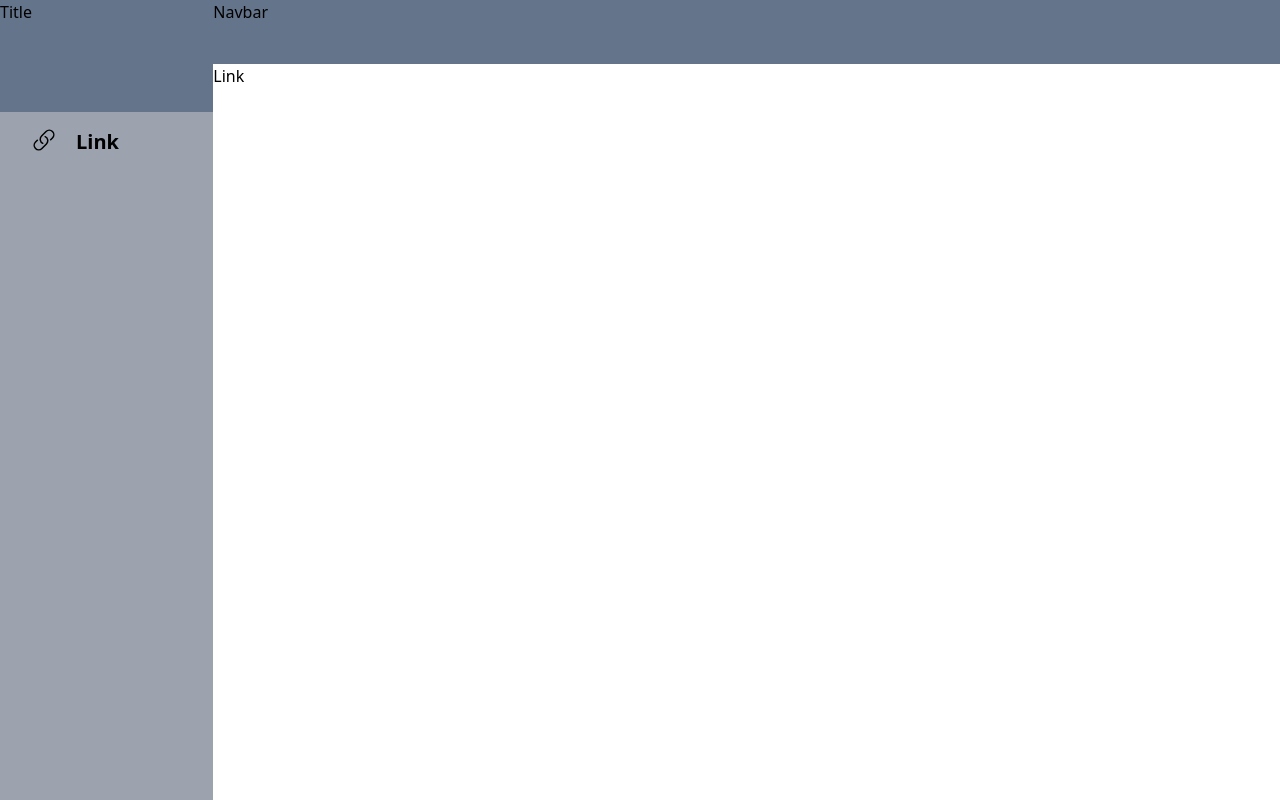
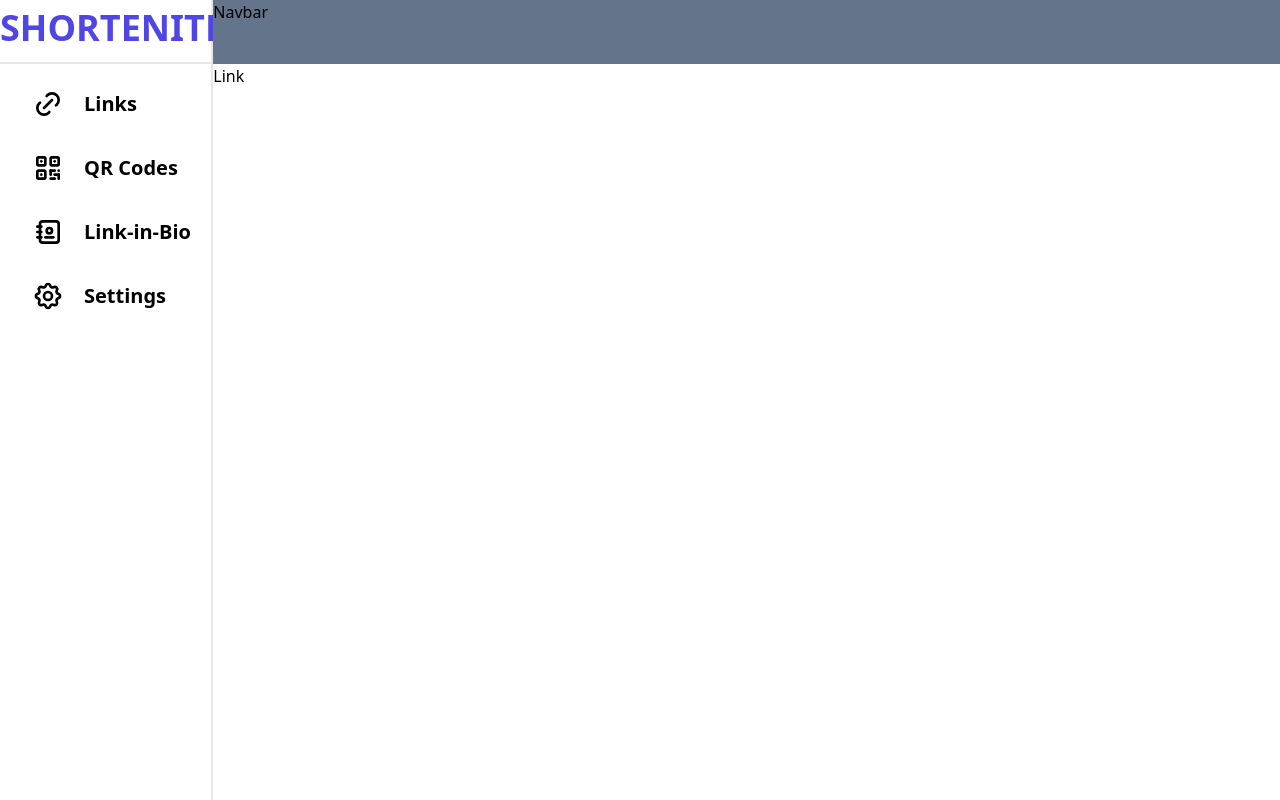
Before and after one commit to Mohit161220/shortenite, a React (Create React App) app in the folder frontend/: page / in a window 1280 px wide. Built offline with nearby package versions, Linux system fonts and the light colour scheme.

Commit message:
SideBar Added

```diff
--- a/frontend/src/dashboard/components/SideList.jsx
+++ b/frontend/src/dashboard/components/SideList.jsx
@@ -2,24 +2,112 @@ import React from "react";
 
 const SideList = () => {
   return (
-    <ul>
-      <li className="my-4">
-        <div className="p-0 text-xl font-semibold ml-8">
-            <span>
-          <svg
-            xmlns="http://www.w3.org/2000/svg"
-            viewBox="0 0 24 24"
-            fill="currentColor"
-            className="inline-block w-6 h-6 mr-5 align-top"
-          >
-            <path
-              fillRule="evenodd"
-              d="M19.902 4.098a3.75 3.75 0 00-5.304 0l-4.5 4.5a3.75 3.75 0 001.035 6.037.75.75 0 01-.646 1.353 5.25 5.25 0 01-1.449-8.45l4.5-4.5a5.25 5.25 0 117.424 7.424l-1.757 1.757a.75.75 0 11-1.06-1.06l1.757-1.757a3.75 3.75 0 000-5.304zm-7.389 4.267a.75.75 0 011-.353 5.25 5.25 0 011.449 8.45l-4.5 4.5a5.25 5.25 0 11-7.424-7.424l1.757-1.757a.75.75 0 111.06 1.06l-1.757 1.757a3.75 3.75 0 105.304 5.304l4.5-4.5a3.75 3.75 0 00-1.035-6.037.75.75 0 01-.354-1z"
-              clipRule="evenodd"
-            />
-          </svg>
+    <ul className="">
+      <li className="hover:bg-gray-100 hover:rounded-lg m-3 h-12 my-4">
+        <div className="flex items-center">
+          <span className="inline-block mx-5 mt-2 ">
+            <svg
+              xmlns="http://www.w3.org/2000/svg"
+              class="icon icon-tabler icon-tabler-link"
+              width="32"
+              height="32"
+              viewBox="0 0 24 24"
+              stroke-width="2"
+              stroke="currentColor"
+              fill="none"
+              stroke-linecap="round"
+              stroke-linejoin="round"
+            >
+              <path stroke="none" d="M0 0h24v24H0z" fill="none"></path>
+              <path d="M9 15l6 -6"></path>
+              <path d="M11 6l.463 -.536a5 5 0 0 1 7.071 7.072l-.534 .464"></path>
+              <path d="M13 18l-.397 .534a5.068 5.068 0 0 1 -7.127 0a4.972 4.972 0 0 1 0 -7.071l.524 -.463"></path>
+            </svg>
           </span>
-            Link
+          <span className="text-xl font-semibold mt-2">Links</span>
+        </div>
+      </li>
+      <li className="hover:bg-gray-100 hover:rounded-lg m-3 h-12 my-4">
+        <div className="flex items-center">
+          <span className="inline-block mx-5 mt-2 ">
+            <svg
+              xmlns="http://www.w3.org/2000/svg"
+              class="icon icon-tabler icon-tabler-qrcode"
+              width="32"
+              height="32"
+              viewBox="0 0 24 24"
+              stroke-width="2"
+              stroke="currentColor"
+              fill="none"
+              stroke-linecap="round"
+              stroke-linejoin="round"
+            >
+              <path stroke="none" d="M0 0h24v24H0z" fill="none"></path>
+              <path d="M4 4m0 1a1 1 0 0 1 1 -1h4a1 1 0 0 1 1 1v4a1 1 0 0 1 -1 1h-4a1 1 0 0 1 -1 -1z"></path>
+              <path d="M7 17l0 .01"></path>
+              <path d="M14 4m0 1a1 1 0 0 1 1 -1h4a1 1 0 0 1 1 1v4a1 1 0 0 1 -1 1h-4a1 1 0 0 1 -1 -1z"></path>
+              <path d="M7 7l0 .01"></path>
+              <path d="M4 14m0 1a1 1 0 0 1 1 -1h4a1 1 0 0 1 1 1v4a1 1 0 0 1 -1 1h-4a1 1 0 0 1 -1 -1z"></path>
+              <path d="M17 7l0 .01"></path>
+              <path d="M14 14l3 0"></path>
+              <path d="M20 14l0 .01"></path>
+              <path d="M14 14l0 3"></path>
+              <path d="M14 20l3 0"></path>
+              <path d="M17 17l3 0"></path>
+              <path d="M20 17l0 3"></path>
+            </svg>
+          </span>
+          <span className="text-xl font-semibold mt-2">QR Codes</span>
+        </div>
+      </li>
+      <li className="hover:bg-gray-100 hover:rounded-lg m-3 h-12 my-4">
+        <div className="flex items-center">
+          <span className="inline-block mx-5 mt-2 ">
+            <svg
+              xmlns="http://www.w3.org/2000/svg"
+              class="icon icon-tabler icon-tabler-address-book"
+              width="32"
+              height="32"
+              viewBox="0 0 24 24"
+              stroke-width="2"
+              stroke="currentColor"
+              fill="none"
+              stroke-linecap="round"
+              stroke-linejoin="round"
+            >
+              <path stroke="none" d="M0 0h24v24H0z" fill="none"></path>
+              <path d="M20 6v12a2 2 0 0 1 -2 2h-10a2 2 0 0 1 -2 -2v-12a2 2 0 0 1 2 -2h10a2 2 0 0 1 2 2z"></path>
+              <path d="M10 16h6"></path>
+              <path d="M13 11m-2 0a2 2 0 1 0 4 0a2 2 0 1 0 -4 0"></path>
+              <path d="M4 8h3"></path>
+              <path d="M4 12h3"></path>
+              <path d="M4 16h3"></path>
+            </svg>
+          </span>
+          <span className="text-xl font-semibold mt-2">Link-in-Bio</span>
+        </div>
+      </li>
+      <li className="hover:bg-gray-100 hover:rounded-lg m-3 h-12 my-4">
+        <div className="flex items-center">
+          <span className="inline-block mx-5 mt-2 ">
+            <svg
+              xmlns="http://www.w3.org/2000/svg"
+              class="icon icon-tabler icon-tabler-settings"
+              width="32"
+              height="32"
+              viewBox="0 0 24 24"
+              stroke-width="2"
+              stroke="currentColor"
+              fill="none"
+              stroke-linecap="round"
+              stroke-linejoin="round"
+            >
+              <path stroke="none" d="M0 0h24v24H0z" fill="none"></path>
+              <path d="M10.325 4.317c.426 -1.756 2.924 -1.756 3.35 0a1.724 1.724 0 0 0 2.573 1.066c1.543 -.94 3.31 .826 2.37 2.37a1.724 1.724 0 0 0 1.065 2.572c1.756 .426 1.756 2.924 0 3.35a1.724 1.724 0 0 0 -1.066 2.573c.94 1.543 -.826 3.31 -2.37 2.37a1.724 1.724 0 0 0 -2.572 1.065c-.426 1.756 -2.924 1.756 -3.35 0a1.724 1.724 0 0 0 -2.573 -1.066c-1.543 .94 -3.31 -.826 -2.37 -2.37a1.724 1.724 0 0 0 -1.065 -2.572c-1.756 -.426 -1.756 -2.924 0 -3.35a1.724 1.724 0 0 0 1.066 -2.573c-.94 -1.543 .826 -3.31 2.37 -2.37c1 .608 2.296 .07 2.572 -1.065z"></path>
+              <path d="M9 12a3 3 0 1 0 6 0a3 3 0 0 0 -6 0"></path>
+            </svg>
+          </span>
+          <span className="text-xl font-semibold mt-2">Settings</span>
         </div>
       </li>
     </ul>
--- a/frontend/src/dashboard/components/Sidebar.jsx
+++ b/frontend/src/dashboard/components/Sidebar.jsx
@@ -1,10 +1,13 @@
 import React from "react";
+
 import SideList from "./SideList";
 
 const Sidebar = () => {
   return (
-    <div className="col-span-2 bg-gray-400 h-screen">
-      <div className="h-28 bg-slate-500"><h1>Title</h1></div>
+    <div className="col-span-2 bg-white h-screen border-r-2">
+      <div className="border-b-2 text-4xl font-black h-16 text-center pt-2 text-indigo-600" >
+        SHORTENITE
+      </div>
     <SideList/>
     </div>
   );
```
